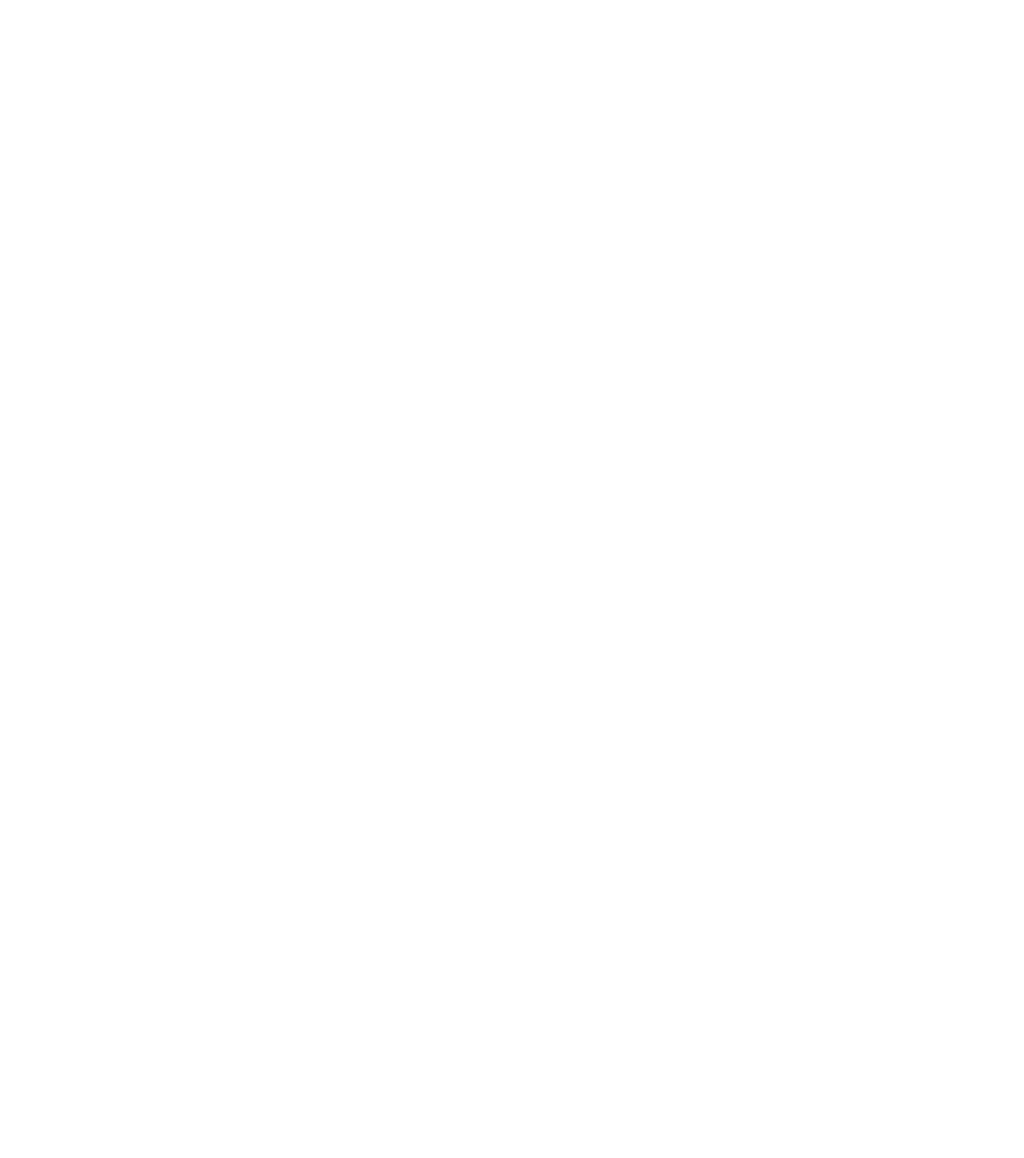
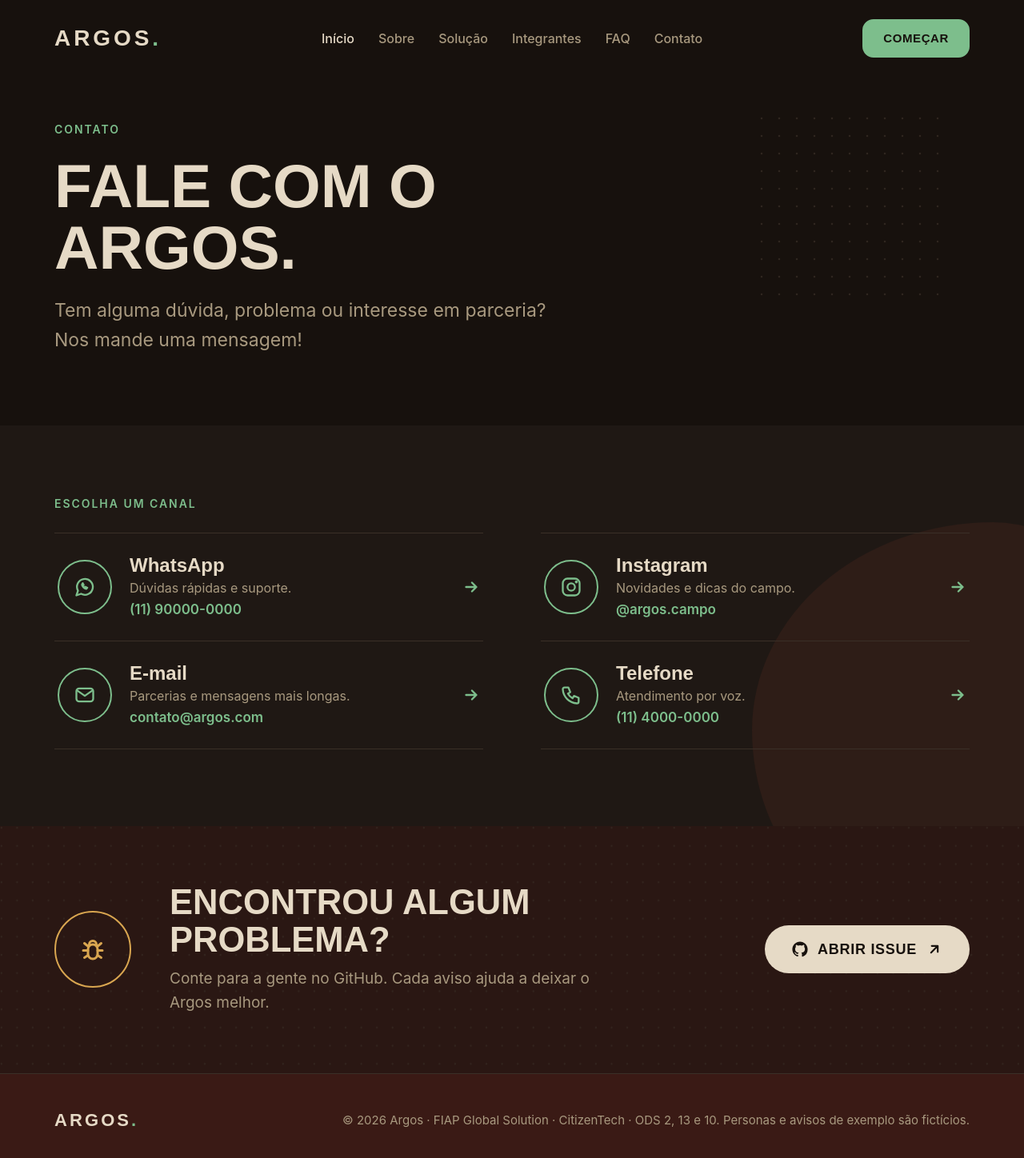
Before and after one commit to anapmagalhaess/argos-front, a React (Vite) app: page /contato in a window 1280 px wide. Shown: the top 1448 px of the page at 80% size. Before the commit the page ends 800 px from the top, so only its background shows below. Built offline with nearby package versions, Linux system fonts and the light colour scheme.

Commit message:
feat: Cria pagina de Contato.

```diff
--- a/src/pages/Contato/Contato.tsx
+++ b/src/pages/Contato/Contato.tsx
@@ -1,7 +1,129 @@
+import Footer from "../../components/Footer/Footer";
+import Navbar from "../../components/Navbar/Navbar";
+import ScrollReveal from "../../components/ScrollReveal/ScrollReveal";
+import CardContato from "../../components/CardContato/CardContato";
+
+// Canais de contato
+const canais = [
+    {
+        id: "whatsapp",
+        nome: "WhatsApp",
+        descricao: "Dúvidas rápidas e suporte.",
+        valor: "(11) 90000-0000",
+        icone: (
+            <>
+                <path d="M3 21l1.7-5A8.5 8.5 0 1 1 8 19.3z" />
+                <path d="M9 9.5c.3 2.2 2.3 4.2 4.5 4.5l1.2-1.2-2-1-.8.8c-.8-.4-1.5-1.1-1.9-1.9l.8-.8-1-2z" />
+            </>
+        ),
+    },
+    {
+        id: "instagram",
+        nome: "Instagram",
+        descricao: "Novidades e dicas do campo.",
+        valor: "@argos.campo",
+        icone: (
+            <>
+                <rect x="3" y="3" width="18" height="18" rx="5" />
+                <circle cx="12" cy="12" r="4" />
+                <circle cx="17.5" cy="6.5" r=".6" fill="currentColor" />
+            </>
+        ),
+    },
+    {
+        id: "email",
+        nome: "E-mail",
+        descricao: "Parcerias e mensagens mais longas.",
+        valor: "contato@argos.com",
+        icone: (
+            <>
+                <rect x="3" y="5" width="18" height="14" rx="3" />
+                <path d="m3.5 7 8.5 6 8.5-6" />
+            </>
+        ),
+    },
+    {
+        id: "telefone",
+        nome: "Telefone",
+        descricao: "Atendimento por voz.",
+        valor: "(11) 4000-0000",
+        icone: <path d="M5 4h4l2 5-2.5 1.5a11 11 0 0 0 5 5L15 13l5 2v4a2 2 0 0 1-2 2A16 16 0 0 1 3 6a2 2 0 0 1 2-2z" />,
+    },
+];
+
 export default function Contato() {
-    return(
-        <div>
+    return (
+        <main className="w-full overflow-hidden bg-fundo font-corpo text-lg leading-relaxed text-bege">
+            <ScrollReveal />
 
-        </div>
-    )
+            {/*hero*/}
+            <section id="inicio" className="relative overflow-hidden bg-[radial-gradient(700px_420px_at_84%_30%,rgba(125,190,140,.16),transparent_70%),radial-gradient(520px_320px_at_6%_0%,rgba(217,166,80,.10),transparent_70%),#17110D]">
+                <svg className="pointer-events-none absolute top-1/2 right-[7%] h-[240px] w-[240px] -translate-y-1/2 opacity-70" aria-hidden="true" viewBox="0 0 240 240">
+                    <defs>
+                        <pattern id="contato-hero-pontos" width="22" height="22" patternUnits="userSpaceOnUse">
+                            <circle cx="2" cy="2" r="1.25" fill="#3A2F27" />
+                        </pattern>
+                    </defs>
+                    <rect width="240" height="240" fill="url(#contato-hero-pontos)" />
+                </svg>
+                <Navbar />
+                <div data-reveal className="relative mx-auto flex w-full max-w-[1200px] flex-col gap-[22px] px-7 pt-14 pb-[88px]">
+                    <p className="text-sm font-semibold uppercase tracking-[.14em] text-salvia">Contato</p>
+                    <h1 className="font-titulo text-[clamp(44px,6vw,84px)] leading-none font-extrabold uppercase">Fale com o <br></br>Argos.</h1>
+                    <p className="max-w-[620px] text-[clamp(19px,2vw,23px)] text-texto-2">Tem alguma dúvida, problema ou interesse em parceria? Nos mande uma mensagem!</p>
+                </div>
+            </section>
+
+            {/* os ccontatos vêm de uma lista e são renderizados com a mesma estrutura */}
+            <section className="relative overflow-hidden bg-card py-[88px] pb-24">
+                <div aria-hidden="true" className="pointer-events-none absolute right-[-180px] bottom-[-140px] h-[520px] w-[520px] rounded-[58%_42%_55%_45%_/_50%_58%_42%_50%] bg-terra opacity-[.14]" />
+                <div className="relative mx-auto w-full max-w-[1200px] px-7">
+                    <p className="mb-[26px] text-sm font-semibold uppercase tracking-[.14em] text-salvia">Escolha um canal</p>
+                    <div className="grid grid-cols-[repeat(auto-fit,minmax(min(100%,420px),1fr))] gap-x-[72px]">
+                        {canais.map((canal) => <CardContato key={canal.id} {...canal} />)}
+                    </div>
+                </div>
+            </section>
+
+            {/* banner issue */}
+            <section className="relative overflow-hidden bg-terra-fundo py-[72px]">
+                <svg className="pointer-events-none absolute inset-0 h-full w-full opacity-60" aria-hidden="true" viewBox="0 0 1440 300" preserveAspectRatio="none">
+                    <defs>
+                        <pattern id="contato-feedback-pontos" width="22" height="22" patternUnits="userSpaceOnUse">
+                            <circle cx="2" cy="2" r="1.25" fill="#3A2F27" />
+                        </pattern>
+                    </defs>
+                    <rect width="100%" height="100%" fill="url(#contato-feedback-pontos)" />
+                </svg>
+                <div className="relative mx-auto flex w-full max-w-[1200px] flex-wrap items-center gap-x-12 gap-y-7 px-7">
+                    <div className="flex h-24 w-24 shrink-0 items-center justify-center rounded-full border-2 border-ambar text-ambar">
+                        <svg width="36" height="36" viewBox="0 0 24 24" fill="none" stroke="currentColor" strokeWidth="2" strokeLinecap="round" strokeLinejoin="round" aria-hidden="true">
+                            <rect x="8" y="8" width="8" height="12" rx="4" />
+                            <path d="M9 8a3 3 0 0 1 6 0M4 13h4M16 13h4M5 7l3 2.5M19 7l-3 2.5M5 19l3-2M19 19l-3-2" />
+                        </svg>
+                    </div>
+                    <div className="min-w-0 flex-[1_1_360px]">
+                        <h2 className="font-titulo text-[clamp(28px,3.4vw,46px)] leading-[1.08] font-extrabold uppercase">Encontrou algum problema?</h2>
+                        <p className="mt-2.5 max-w-[560px] text-[19px] text-texto-2">Conte para a gente no GitHub. Cada aviso ajuda a deixar o Argos melhor.</p>
+                    </div>
+                    <a
+                        className="inline-flex min-h-[60px] items-center justify-center gap-3 rounded-full bg-bege px-[34px] font-titulo text-lg font-bold uppercase tracking-[.04em] text-fundo transition-transform duration-200 hover:-translate-y-[3px] focus-visible:outline-2 focus-visible:outline-offset-4 focus-visible:outline-ambar motion-reduce:transition-none"
+                        href="https://github.com/anapmagalhaess/argos-front/issues"
+                        target="_blank"
+                        rel="noopener"
+                    >
+                        <svg width="20" height="20" viewBox="0 0 24 24" fill="currentColor" aria-hidden="true">
+                            <path d="M12 .5C5.65.5.5 5.65.5 12c0 5.08 3.29 9.39 7.86 10.91.58.1.79-.25.79-.56v-2c-3.2.7-3.87-1.37-3.87-1.37-.52-1.33-1.28-1.69-1.28-1.69-1.05-.71.08-.7.08-.7 1.16.08 1.77 1.19 1.77 1.19 1.03 1.77 2.7 1.26 3.36.96.1-.75.4-1.26.73-1.55-2.55-.29-5.24-1.28-5.24-5.69 0-1.26.45-2.28 1.19-3.09-.12-.29-.52-1.46.11-3.05 0 0 .97-.31 3.17 1.18a11 11 0 0 1 5.77 0c2.2-1.49 3.17-1.18 3.17-1.18.63 1.59.23 2.76.11 3.05.74.81 1.19 1.83 1.19 3.09 0 4.42-2.69 5.39-5.25 5.67.41.36.78 1.06.78 2.14v3.17c0 .31.21.67.8.56A11.51 11.51 0 0 0 23.5 12C23.5 5.65 18.35.5 12 .5z" />
+                        </svg>
+                        Abrir Issue
+                        <svg width="20" height="20" viewBox="0 0 24 24" fill="none" stroke="currentColor" strokeWidth="2.6" strokeLinecap="round" strokeLinejoin="round" aria-hidden="true">
+                            <path d="M7 17 17 7M8 7h9v9" />
+                        </svg>
+                    </a>
+                </div>
+            </section>
+
+            <Footer />
+        </main>
+    );
 }
```
